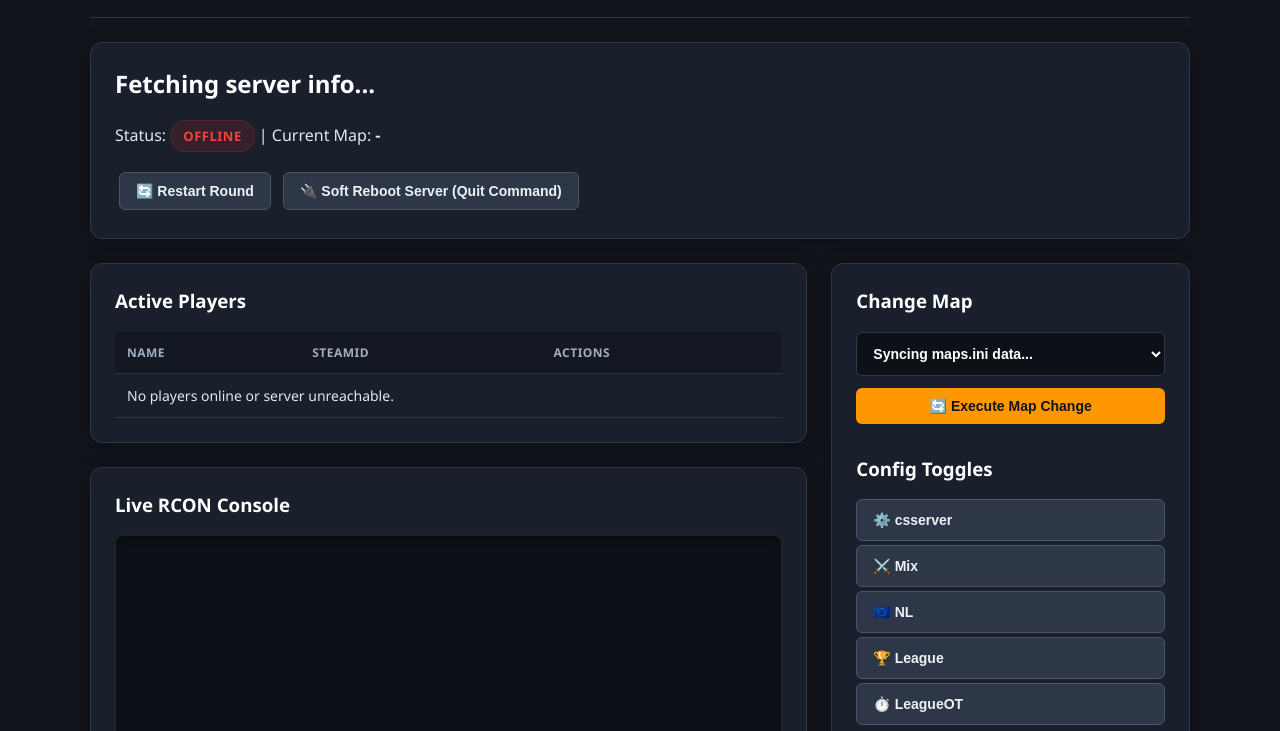
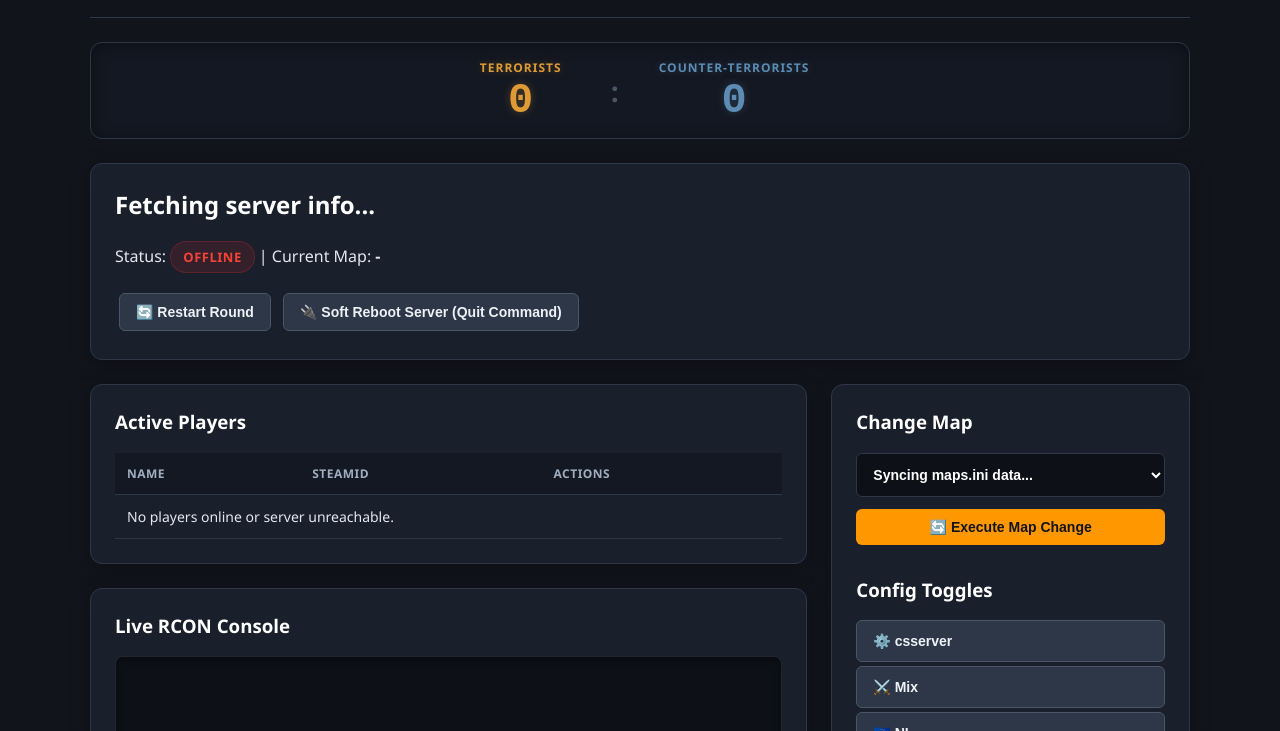
Before and after one commit to honeycs/we, a website: page public/index.html in a window 1280 px wide. Shown: the part 69-800 px from the top of the page. Drawn offline with Linux system fonts and the light colour scheme; no server answers.

Commit message:
Enhance index.html with scoreboard layout
Added scoreboard layout elements for live match tracking.

```diff
--- a/public/index.html
+++ b/public/index.html
@@ -109,10 +109,28 @@
             font-weight: 600;
         }
         select:focus { outline: none; border-color: #ff9800; }
-
-        /* Layout formatting blocks to layout config macro scripts in clean grid stacks */
         .config-btn-stack { display: flex; flex-direction: column; gap: 4px; margin-top: 10px; }
         .config-btn-stack button { text-align: left; padding: 12px 16px; margin: 0; width: 100%; }
+
+        /* --- SCOREBOARD LAYOUT ELEMENTS --- */
+        .scoreboard-card {
+            display: flex;
+            justify-content: center;
+            align-items: center;
+            gap: 40px;
+            background: #141822;
+            border: 1px solid #2d3748;
+            border-radius: 12px;
+            padding: 16px;
+            margin-bottom: 24px;
+            box-shadow: inset 0 2px 15px rgba(0,0,0,0.4);
+        }
+        .team-block { display: flex; flex-direction: column; align-items: center; min-width: 100px; }
+        .team-name { font-size: 12px; font-weight: 700; letter-spacing: 1px; text-transform: uppercase; margin-bottom: 4px; }
+        .team-t { color: #de9b35; text-shadow: 0 0 8px rgba(222,155,53,0.3); }
+        .team-ct { color: #5c8cb3; text-shadow: 0 0 8px rgba(92,140,179,0.3); }
+        .score-display { font-size: 42px; font-weight: 800; font-family: monospace; line-height: 1; }
+        .score-divider { font-size: 28px; color: #4a5568; font-weight: 700; }
     </style>
 </head>
 <body>
@@ -120,6 +138,19 @@
         <div class="header-bar">
             <h1>CS 1.6 Server Commander</h1>
             <button class="logout-btn" id="logoutBtn">🚪 Logout</button>
+        </div>
+
+        <!-- Live Round Match Tracker Card Frame -->
+        <div class="scoreboard-card">
+            <div class="team-block team-t">
+                <span class="team-name">Terrorists</span>
+                <span class="score-display" id="tScore">0</span>
+            </div>
+            <div class="score-divider">:</div>
+            <div class="team-block team-ct">
+                <span class="team-name">Counter-Terrorists</span>
+                <span class="score-display" id="ctScore">0</span>
+            </div>
         </div>
 
         <div class="card server-controls">
```
